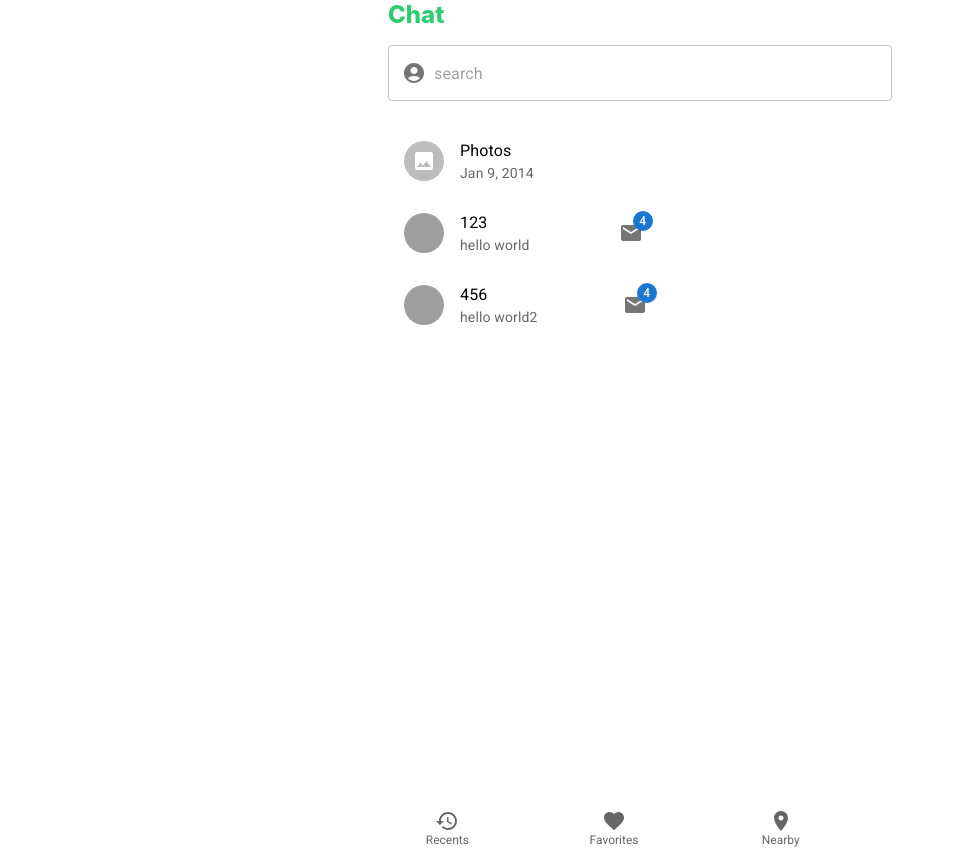
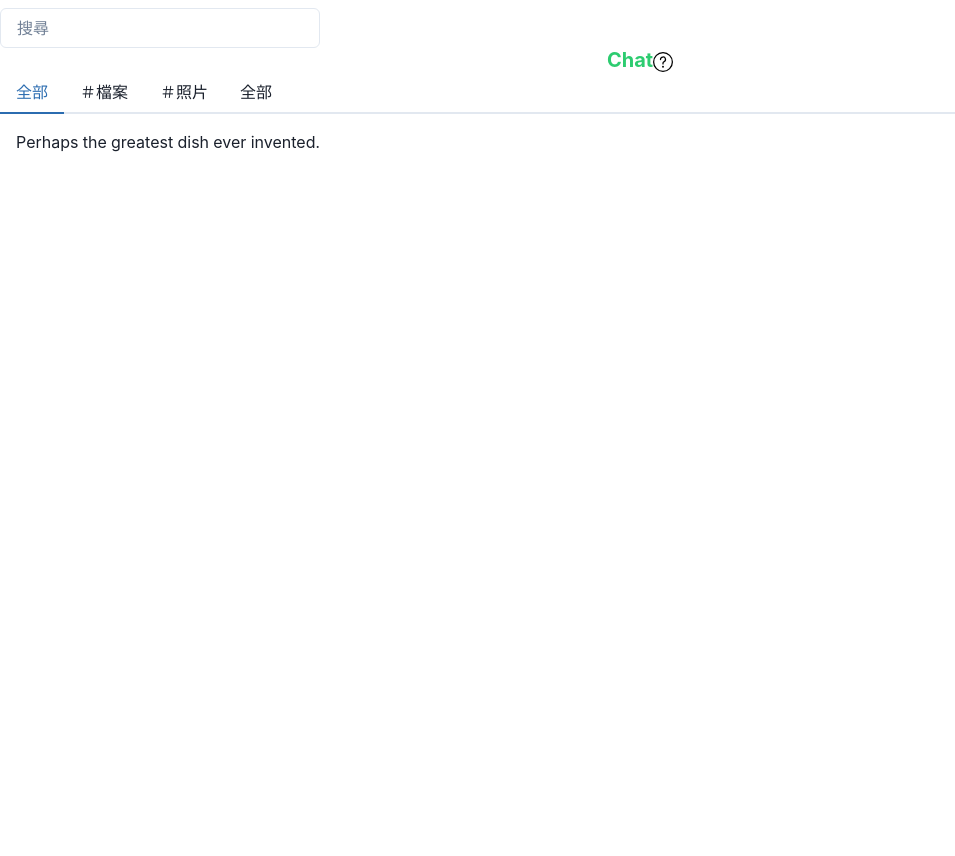
Before and after one commit to GGGODLIN/sideproject01, a React (Create React App) app: page /im in a window 1280 px wide. Shown: the whole page, without its empty margins (0-955 px from the left). After the commit the page ends 800 px from the top, so only its background shows below. Built offline with nearby package versions, Linux system fonts and the light colour scheme; grey boxes are pictures that could not be loaded.

Commit message:
20230111first

```diff
--- a/src/components/footer.jsx
+++ b/src/components/footer.jsx
@@ -1,35 +1,49 @@
 import * as React from 'react';
-import Box from '@mui/material/Box';
-import BottomNavigation from '@mui/material/BottomNavigation';
-import BottomNavigationAction from '@mui/material/BottomNavigationAction';
-import RestoreIcon from '@mui/icons-material/Restore';
-import FavoriteIcon from '@mui/icons-material/Favorite';
-import LocationOnIcon from '@mui/icons-material/LocationOn';
-import {useNavigate }from 'react-router-dom'
+import { Link, useNavigate } from 'react-router-dom'
+import {
+  ChakraProvider, ChakraBaseProvider,
+  Tabs, TabList, TabPanels, Tab, TabPanel
+  , Image, extendTheme, useRouter,
 
+} from '@chakra-ui/react'
 
+const Footer = () => {
 
-const Footer=()=>{
+  //const footerNavigate = useNavigate();
 
-  const navigate=useNavigate();
-    const [value, setValue] = React.useState(0);
+  const [value, setValue] = React.useState(0);
 
 
   return (
-    <Box sx={{ width: 500 }}>
-      <BottomNavigation
-        showLabels
-        value={value}
-        onChange={(event, newValue) => {
-          setValue(newValue);
-          navigate(newValue)
-        }}
-      >
-        <BottomNavigationAction value={"/"} label="Recents" icon={<RestoreIcon />} />
-        <BottomNavigationAction value={"/im"} label="Favorites" icon={<FavoriteIcon />} />
-        <BottomNavigationAction label="Nearby" icon={<LocationOnIcon />} />
-      </BottomNavigation>
-    </Box>
+    <Tabs defaultIndex={1} align="center" isFitted size="sm">
+
+
+      <TabList >
+        <Tab >
+          <Link to="/">
+            遊戲大廳
+          </Link>
+        </Tab>
+
+        <Tab >話題論壇</Tab>
+
+        <Link to="/im">
+          <Tab >訊息</Tab>
+        </ Link >
+
+        <Tab >交易所</Tab>
+
+        <Tab >設定</Tab>
+
+    //<Tab onClick={() => { footerNavigate("/") }}> 遊戲大廳</Tab>
+    //<Tab >話題論壇</Tab>
+    //<Tab onClick={() => { footerNavigate("/im") }}>訊息</Tab>
+   // <Tab >交易所</Tab>
+    //<Tab >設定</Tab>
+
+      </TabList>
+    </Tabs >
+
   );
 }
 
--- /dev/null
+++ b/src/components/popovertop.jsx
@@ -0,0 +1,86 @@
+import React from 'react'
+import {
+    Popover,PopoverTrigger,PopoverContent,
+    PopoverHeader,PopoverBody,PopoverFooter,
+    PopoverArrow,PopoverCloseButton,PopoverAnchor,
+    FormControl,FormLabel,Input,Stack,ButtonGroup,
+    Button,Box
+  } from '@chakra-ui/react'
+  import  FocusLock from "react-focus-lock"
+
+
+  const PopoverTop=()=>{
+// import  FocusLock from "react-focus-lock"
+
+// 1. Create a text input component
+const TextInput = React.forwardRef((props, ref) => {
+    return (
+      <FormControl>
+        <FormLabel htmlFor={props.id}>{props.label}</FormLabel>
+        <Input ref={ref} id={props.id} {...props} />
+      </FormControl>
+    )
+  })
+
+  // 2. Create the form
+  const Form = ({ firstFieldRef, onCancel }) => {
+    return (
+      <Stack spacing={4}>
+        <TextInput
+          label='First name'
+          id='first-name'
+          ref={firstFieldRef}
+          defaultValue='John'
+        />
+        <TextInput label='Last name' id='last-name' defaultValue='Smith' />
+        <ButtonGroup display='flex' justifyContent='flex-end'>
+          <Button variant='outline' onClick={onCancel}>
+            Cancel
+          </Button>
+          <Button isDisabled colorScheme='teal'>
+            Save
+          </Button>
+        </ButtonGroup>
+      </Stack>
+    )
+  }
+
+  // 3. Create the Popover
+  // Ensure you set `closeOnBlur` prop to false so it doesn't close on outside click
+  const PopoverForm = () => {
+    const { onOpen, onClose, isOpen } = useDisclosure()
+    const firstFieldRef = React.useRef(null)
+
+    return (
+      <>
+        <Box display='inline-block' mr={3}>
+          John Smith
+        </Box>
+        <Popover
+          isOpen={isOpen}
+          initialFocusRef={firstFieldRef}
+          onOpen={onOpen}
+          onClose={onClose}
+          placement='right'
+          closeOnBlur={false}
+        >
+          <PopoverTrigger>
+            <IconButton size='sm' icon={<EditIcon />} />
+          </PopoverTrigger>
+          <PopoverContent p={5}>
+            <FocusLock returnFocus persistentFocus={false}>
+              <PopoverArrow />
+              <PopoverCloseButton />
+              <Form firstFieldRef={firstFieldRef} onCancel={onClose} />
+            </FocusLock>
+          </PopoverContent>
+        </Popover>
+      </>
+    )
+  }
+
+
+
+  }
+
+  export default PopoverTop;
--- a/src/index.js
+++ b/src/index.js
@@ -6,67 +6,41 @@ import reportWebVitals from './reportWebVitals';
 import {
   createBrowserRouter,
   RouterProvider,
-  Outlet
+  Outlet,
+  BrowserRouter as Router,
+  Routes, Route, Navigate,
+
 } from "react-router-dom";
 import Computertest from "./pages/computer/computer"
 import Footer from './components/footer';
 import Chatroom from './pages/im/chatroom';
-import Container from '@mui/material/Container';
-import Box from '@mui/material/Box';
+import { ChakraProvider } from '@chakra-ui/react'
+import { Home } from '@mui/icons-material';
+import PopoverTop from './components/popovertop';
+import ChatList from './pages/chatlist/chatlist';
 
-const NavbarWrapper =()=>{
-return(
-  <div>
-
-    <Outlet />
-    <Footer/>
-  </div>
-)
-}
-
-
-
-const router =createBrowserRouter([
-  {
-    path:'/',
-    element: <NavbarWrapper />,
-    children:[{
-      path: "/",
-      element: <App />
-    },
-
-    {
-      path: "/computer",
-      element: <Computertest />
-    },
-    {
-      path: "/im",
-      element: <Chatroom />
-    },
-
-  ]
-
-
-  }
-])
 
 
 
 
 
 const root = ReactDOM.createRoot(document.getElementById('root'));
+
 root.render(
-  <React.StrictMode>
-    <Container maxWidth="sm" sx={{ height: '100vh', display: 'flex', flexDirection: 'column' }}>
+  <ChakraProvider>
+
+    <Router>
+      <Routes>
+
+          <Route path="/" element={<App />} />
+          <Route path="/chatlist" element={<ChatList />} />
+          <Route path="/im" element={<Chatroom />} />
+          <Route path="/components" element={<PopoverTop />} />
+          <Route path="" element={<Navigate replace to="/im" />} />
 
 
-    <RouterProvider router={router} />
+      </Routes>
 
-    </Container>
-  </React.StrictMode>
+    </Router>
+  </ChakraProvider>
 );
-
-// If you want to start measuring performance in your app, pass a function
-// to log results (for example: reportWebVitals(console.log))
-// or send to an analytics endpoint. Learn more: https://bit.ly/CRA-vitals
-reportWebVitals();
--- /dev/null
+++ b/src/pages/chatlist/chatlist.jsx
@@ -0,0 +1,58 @@
+import {
+  Table, Thead, Tbody, Tfoot, Tr,
+  Th, Td, TableCaption, TableContainer,
+  Badge,Flex,Box,Avatar,Text
+} from '@chakra-ui/react'
+import { useState, useEffect } from 'react'
+import { json } from 'react-router-dom'
+
+
+let src = "https://638b643281df38ab3467feab.mockapi.io/account1"
+
+
+const ChatList = () => {
+
+
+  const [srcData, setSrcData] = useState(0);
+
+
+  const chatData = useEffect(() => {
+    fetch(src)
+      .then(response => { return response.json(); })
+      .then((json) => { setSrcData(json) })
+  }, [setSrcData]);
+
+
+
+
+  //chatData.map((item)=>{return <Tr></Tr>})
+
+  return (
+    <TableContainer>
+      <Table variant='simple'>
+        <Tr>
+          <Th></Th>
+          <Th></Th>
+          <Th></Th>
+
+        </Tr>
+        <Tbody >
+          {srcData?.map((data) => {
+            return <Tr key={srcData.id}>
+              <Td></Td>
+              <Td>{srcData.time}</Td>
+              <Td>{"訊息通知2"}</Td>
+
+
+            </Tr>
+          })}
+
+        </Tbody>
+
+      </Table>
+    </TableContainer>
+
+  )
+}
+
+export default ChatList;
--- a/src/pages/im/chatroom.jsx
+++ b/src/pages/im/chatroom.jsx
@@ -1,33 +1,37 @@
 import React, { useState, useEffect, useRef } from 'react';
-import CssBaseline from '@mui/material/CssBaseline';
-import Box from '@mui/material/Box';
-import Stack from '@mui/material/Stack';
-import Container from '@mui/material/Container';
 
-import { Icon } from '@mui/material';
-import CurrencyExchangeIcon from '@mui/icons-material/CurrencyExchange';
-import SmsOutlinedIcon from '@mui/icons-material/SmsOutlined';
-import PaidOutlinedIcon from '@mui/icons-material/PaidOutlined';
-import SportsEsportsOutlinedIcon from '@mui/icons-material/SportsEsportsOutlined';
-import PhotoCameraFrontOutlinedIcon from '@mui/icons-material/PhotoCameraFrontOutlined';
-import Diversity3OutlinedIcon from '@mui/icons-material/Diversity3Outlined';
-import SearchIcon from '@mui/icons-material/Search';
+import {
+  ChakraProvider, ChakraBaseProvider,
+  Tabs, TabList, TabPanels, Tab, TabPanel,
+  Tooltip, SearchIcon,
+  Icon, createIcon
+  , IconButton,
+  Table, Thead, Tbody, Tfoot,
+  Tr, Th, Td, TableCaption,
+  TableContainer, Search2Icon
 
-import { ThemeProvider } from 'styled-components';
-import TextField from '@mui/material/TextField';
-import AccountCircle from '@mui/icons-material/AccountCircle';
-import InputAdornment from '@mui/material/InputAdornment';
 
-import List from '@mui/material/List';
-import ListItem from '@mui/material/ListItem';
-import ListItemText from '@mui/material/ListItemText';
-import ListItemAvatar from '@mui/material/ListItemAvatar';
-import Avatar from '@mui/material/Avatar';
-import ImageIcon from '@mui/icons-material/Image';
-import WorkIcon from '@mui/icons-material/Work';
-import BeachAccessIcon from '@mui/icons-material/BeachAccess';
-import Badge from '@mui/material/Badge';
-import MailIcon from '@mui/icons-material/Mail';
+} from '@chakra-ui/react'
+import chakraTheme from '@chakra-ui/theme'
+
+import {
+  Popover, PopoverTrigger, PopoverContent,
+  PopoverHeader, PopoverBody, PopoverFooter,
+  PopoverArrow, PopoverCloseButton, PopoverAnchor,
+  FormControl, FormLabel, Input, Stack, ButtonGroup,
+  Button,
+} from '@chakra-ui/react'
+
+import PopoverTop from '../../components/popovertop';
+
+import {
+  createBrowserRouter, RouterProvider,
+  Outlet, BrowserRouter as Router, Routes, Route, Navigate, Link,
+} from "react-router-dom";
+
+import { Heading } from '@chakra-ui/react'
+
+
 
 
 
@@ -42,6 +46,7 @@ const Chatroom = () => {
       lastMsgTime: '2023-01-08T12:24:11.718Z',
       newMsgCount: 2
     },
+
     {
       name: "456",
       picture: 'https://memeprod.sgp1.digitaloceanspaces.com/user-wtf/1657077940743.jpg',
@@ -49,79 +54,77 @@ const Chatroom = () => {
       lastMsgTime: '2023-01-08T12:25:11.718Z',
       newMsgCount: 8
     }
-  ]
+  ];
+
+  function DataTabs({ data }) {
+    return (
+
+      <Tabs >
+
+        <FormControl  >
+          <FormLabel></FormLabel>
+          <Input placeholder='搜尋' width="25%" />
+          <Heading size="md" color="#2DCC70" align='center' >
+            Chat
+            <Icon as={Search2Icon} align='end' color="black" />
+          </Heading>
+        </FormControl>
+
+
+        <TabList >
+          {data.map((tab, index) => (
+            <Tab key={index}>{tab.label}</Tab>
+          ))}
+        </TabList>
+
+        <TabPanels>
+          {data.map((tab, index) => (
+            <TabPanel p={4} key={index}>
+              <Table>
+                <Tbody >
+                  {tab.content}
+                </Tbody>
+              </Table>
+
+            </TabPanel>
+          ))}
+        </TabPanels>
 
 
 
+      </Tabs>
 
-  return (
+    )
+  }
 
-    <Container sx={{ flex: 1, height: '100vh' }}>
-      <Stack spacing={2} sx={{ flex: 1 }}>
-        <Box sx={{
-          flex: 1,
-          color: "#2DCC70",
-          fontWeight: "800",
-          fontSize: "24px",
+  // 2. Create an array of data
+  const tabData =
 
-        }}  >Chat</Box>
+    [
+      {
+        label: '全部',
+        content: 'Perhaps the greatest dish ever invented.',
+
+      },
+      {
+        label: '＃檔案',
+        content:
+          'Perhaps the surest dish ever invented but fills the stomach more than rice.',
+      },
+      {
+        label: '＃照片',
+        content:
+          'P1233333lls the stomach more than rice.',
+      },
+      {
+        label: '全部',
+        content: '11111222222.',
+
+      },
+    ]
 
 
-        <TextField
-          id="input-with-icon-search"
-          placeholder='search'
-
-          InputProps={{
-            startAdornment: (
-              <InputAdornment position="start">
-                <AccountCircle />
-              </InputAdornment>
-            ),
-          }}
-
-        />
-
-        <List sx={{ width: '100%', maxWidth: 360, bgcolor: 'background.paper' }}>
-
-          <ListItem>
-            <ListItemAvatar>
-              <Avatar>
-                <ImageIcon />
-              </Avatar>
-            </ListItemAvatar>
-            <ListItemText primary="Photos" secondary="Jan 9, 2014" />
-          </ListItem>
-
-
-          {fakeFridensData.map((friend) => {
-            return (
-              <ListItem >
-                <ListItemAvatar>
-
-                  <Avatar alt={friend.name} src={friend.picture} />
-
-                </ListItemAvatar>
-                <ListItemText primary={friend.name} secondary={friend.priviewMsg} />
-                <ListItemText
-
-                secondary={ <Badge badgeContent={4} color="primary">
-                <MailIcon color="action" />
-              </Badge>}
-                />
-              </ListItem>
-
-
-            )
-          })}
-
-        </List>
-
-      </Stack>
-    </Container>
-
-
-
-  );
-};
-
+  // 3. Pass the props and chill!
+  return <DataTabs data={tabData} />
+}
 export default Chatroom;
```
Also changed, not shown: package.json (+9 -3 lines), src/components/Header.tsx (deleted, +0 -8 lines), src/components/Hooks.tsx (deleted, +0 -7 lines), src/gamelaby/gamelaby.jsx (added, +44 -0 lines), src/pages/im/Chatlist.jsx (deleted), 2 other files (tests, documents, lock files or other folders).
